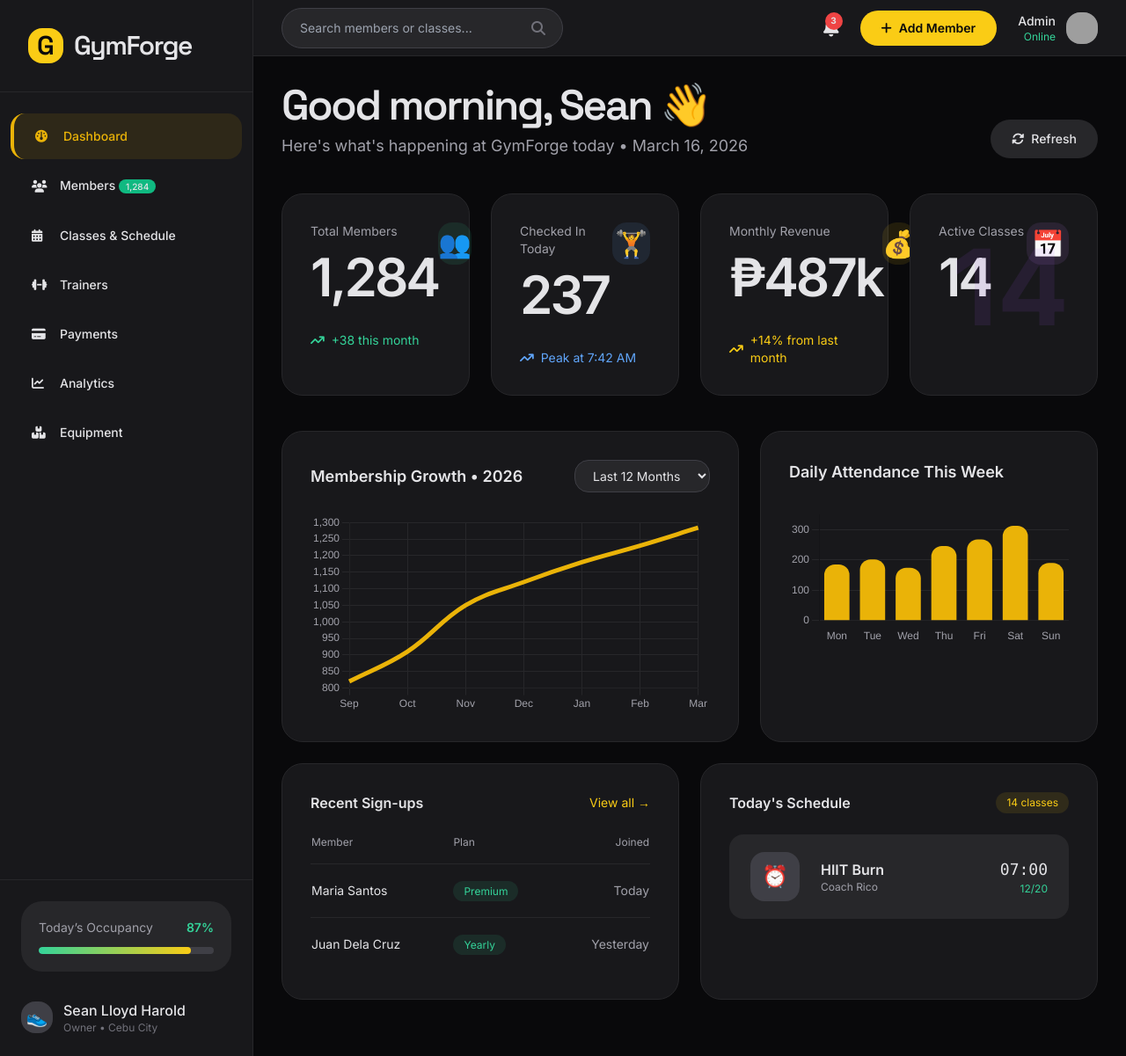
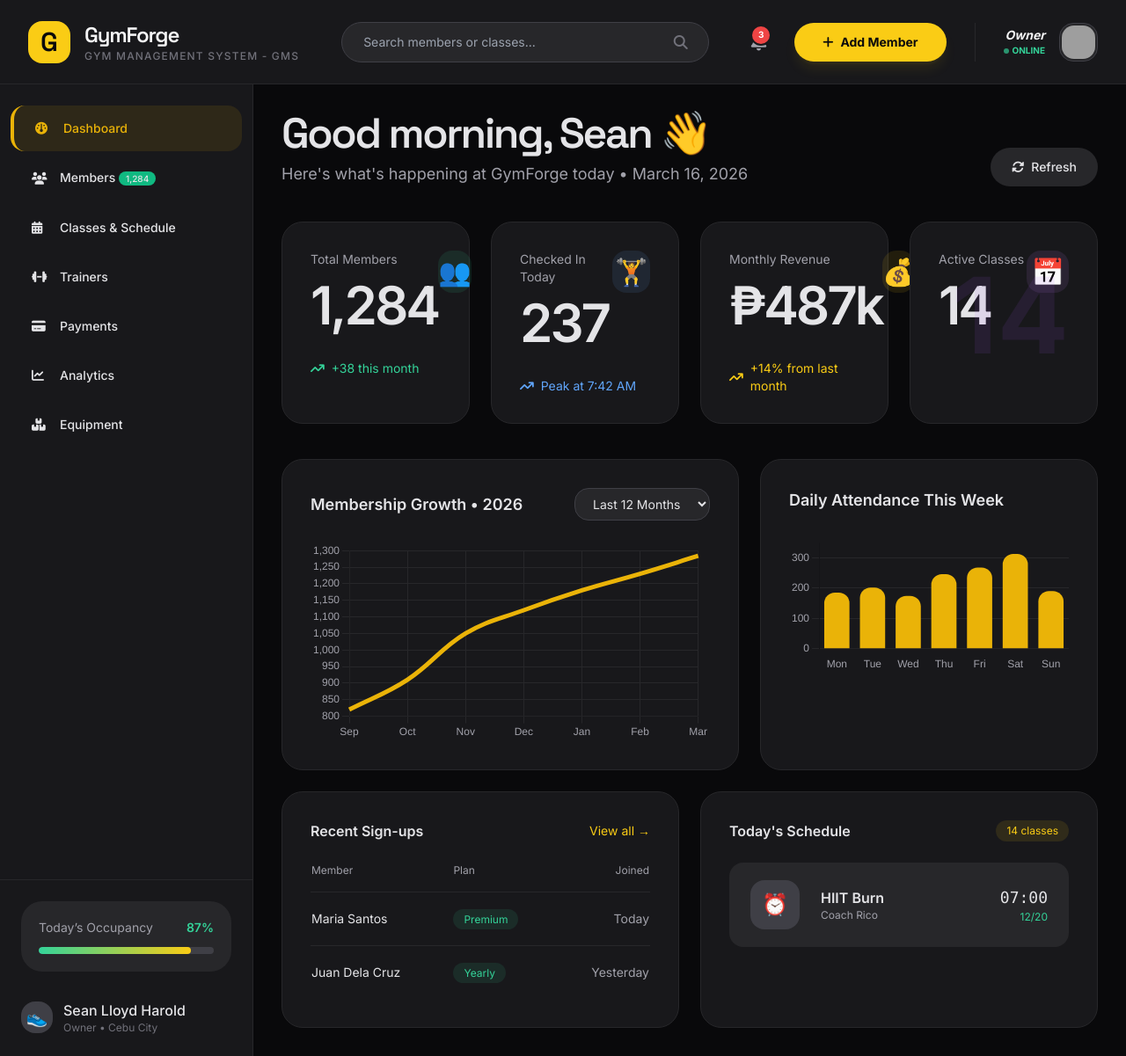
Before and after one commit to komradkat/gms, a Django app: page / in a window 1280 px wide. Shown: the whole page at 88% size. Run offline with Django 5.2, Linux system fonts and the light colour scheme; some libraries are stand-ins or nearby versions; grey boxes are pictures that could not be loaded.

Commit message:
🔧 update: refactor layout to topbar-centric architecture
  Important Changes:
   - migrated branding and logo from sidebar to topbar
   - implemented stacked layout with full-width topbar in base template
   - enhanced topbar UI with pulse animations and improved interactive states
   - added semantic <main> tag and refined overflow-hidden scroll management
   - increased topbar height and updated status indicator styling

```diff
--- a/templates/base.html
+++ b/templates/base.html
@@ -70,19 +70,19 @@
 </head>
 
 <body class="tail-container bg-zinc-950 text-zinc-200 h-full overflow-hidden" x-data="{ sidebarOpen: true, addModalOpen: false }">
-    <div class="flex h-screen">
-        <!-- SIDEBAR -->
-        {% include 'includes/sidebar.html' %}
+    <div class="flex flex-col h-screen overflow-hidden">
+        <!-- TOP BAR -->
+        {% include 'includes/topbar.html' %}
 
-        <!-- MAIN CONTENT -->
-        <div class="flex-1 flex flex-col">
-            <!-- TOP BAR -->
-            {% include 'includes/topbar.html' %}
+        <!-- MAIN BODY (Sidebar + Content) -->
+        <div class="flex flex-1 overflow-hidden">
+            <!-- SIDEBAR -->
+            {% include 'includes/sidebar.html' %}
 
             <!-- CONTENT BODY -->
-            <div class="flex-1 overflow-auto p-8 bg-zinc-950">
+            <main class="flex-1 overflow-auto p-8 bg-zinc-950">
                 {% block content %}{% endblock %}
-            </div>
+            </main>
         </div>
     </div>
 
--- a/templates/includes/sidebar.html
+++ b/templates/includes/sidebar.html
@@ -1,12 +1,4 @@
 <div class="w-72 bg-zinc-900 border-r border-zinc-800 flex flex-col" x-show="sidebarOpen">
-    <!-- Logo -->
-    <div class="px-8 py-8 border-b border-zinc-800 flex items-center gap-3">
-        <div class="w-10 h-10 bg-yellow-400 rounded-2xl flex items-center justify-center text-zinc-950 font-bold text-3xl logo-font">G</div>
-        <div>
-            <span class="text-3xl font-semibold tracking-tighter logo-font">GymForge</span>
-        </div>
-    </div>
-
     <!-- Navigation -->
     <nav class="flex-1 px-3 py-6 space-y-1">
         <a href="{% url 'dashboard' %}"
--- a/templates/includes/topbar.html
+++ b/templates/includes/topbar.html
@@ -1,36 +1,53 @@
-<header class="h-16 bg-zinc-900 border-b border-zinc-800 px-8 flex items-center justify-between">
-    <div class="flex items-center gap-6 flex-1">
-        <div class="relative w-80">
-            <input type="text" id="searchInput"
-                placeholder="Search members or classes..."
-                class="w-full bg-zinc-800 border border-zinc-700 focus:border-yellow-400 rounded-3xl py-3 px-5 text-sm outline-none">
-            <i class="fa-solid fa-magnifying-glass absolute right-5 top-1/2 -translate-y-1/2 text-zinc-500"></i>
+<header class="h-24 bg-zinc-900 border-b border-zinc-800 px-8 flex items-center justify-between">
+    <!-- Branding Section -->
+    <div class="flex items-center gap-6">
+        <div class="flex items-center gap-4">
+            <!-- Logo Placeholder -->
+            <div class="w-12 h-12 bg-yellow-400 rounded-2xl flex items-center justify-center text-zinc-950 font-bold text-3xl logo-font">G</div>
+            <div class="flex flex-col">
+                <span class="text-2xl font-bold tracking-tighter logo-font text-zinc-100">GymForge</span>
+                <span class="text-xs text-zinc-500 font-medium uppercase tracking-widest">Gym Management System - GMS</span>
+            </div>
         </div>
     </div>
 
-    <div class="flex items-center gap-6">
+    <!-- Search Section -->
+    <div class="flex-1 flex justify-center px-12">
+        <div class="relative w-full max-w-xl">
+            <input type="text" id="searchInput"
+                placeholder="Search members or classes..."
+                class="w-full bg-zinc-800 border border-zinc-700 focus:border-yellow-400 rounded-3xl py-3 px-6 text-sm outline-none transition-all">
+            <i class="fa-solid fa-magnifying-glass absolute right-6 top-1/2 -translate-y-1/2 text-zinc-500"></i>
+        </div>
+    </div>
+
+    <!-- Actions & Profile Section -->
+    <div class="flex items-center gap-8">
         <!-- Notifications -->
-        <div class="relative cursor-pointer">
-            <i class="fa-solid fa-bell text-xl"></i>
-            <span class="absolute -top-1 -right-1 bg-red-500 text-[10px] font-bold w-5 h-5 flex items-center justify-center rounded-full">3</span>
+        <div class="relative cursor-pointer group">
+            <i class="fa-solid fa-bell text-xl text-zinc-400 group-hover:text-yellow-400 transition-colors"></i>
+            <span class="absolute -top-1 -right-1 bg-red-500 text-[10px] font-bold w-5 h-5 flex items-center justify-center rounded-full text-white ring-2 ring-zinc-900">3</span>
         </div>
 
         <!-- Quick add -->
         <button @click="addModalOpen = true"
-            class="bg-yellow-400 hover:bg-yellow-300 transition-colors text-zinc-950 font-semibold px-6 py-2.5 rounded-3xl flex items-center gap-2 text-sm">
+            class="bg-yellow-400 hover:bg-yellow-300 transition-all text-zinc-950 font-bold px-8 py-3 rounded-3xl flex items-center gap-2 text-sm shadow-lg shadow-yellow-400/10 active:scale-95">
             <i class="fa-solid fa-plus"></i>
             <span>Add Member</span>
         </button>
 
         <!-- Profile -->
-        <div class="flex items-center gap-3">
+        <div class="flex items-center gap-4 border-l border-zinc-800 pl-8">
             <div class="text-right">
-                <div class="text-sm font-medium">Admin</div>
-                <div class="text-xs text-emerald-400">Online</div>
+                <div class="text-sm font-bold text-zinc-100 italic">Owner</div>
+                <div class="text-[10px] text-emerald-400 flex items-center gap-1 justify-end uppercase font-black">
+                    <span class="w-1.5 h-1.5 bg-emerald-400 rounded-full animate-pulse"></span>
+                    Online
+                </div>
             </div>
-            <div class="w-9 h-9 bg-zinc-700 rounded-2xl overflow-hidden">
+            <div class="w-11 h-11 bg-zinc-800 rounded-2xl overflow-hidden border border-zinc-700 p-0.5">
                 <img src="https://picsum.photos/id/64/128/128" alt="Admin"
-                    class="w-full h-full object-cover">
+                    class="w-full h-full object-cover rounded-[14px]">
             </div>
         </div>
     </div>
```
Also changed, not shown: 1 other file.
